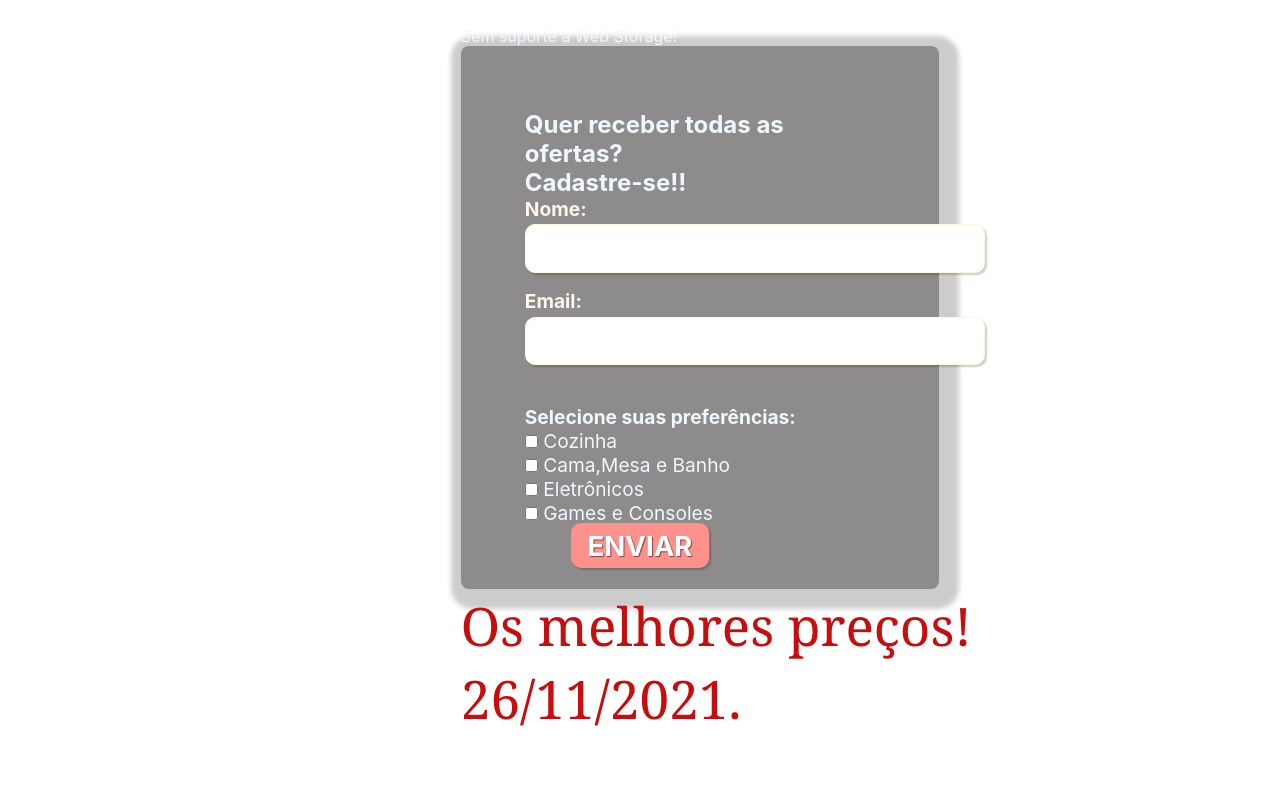
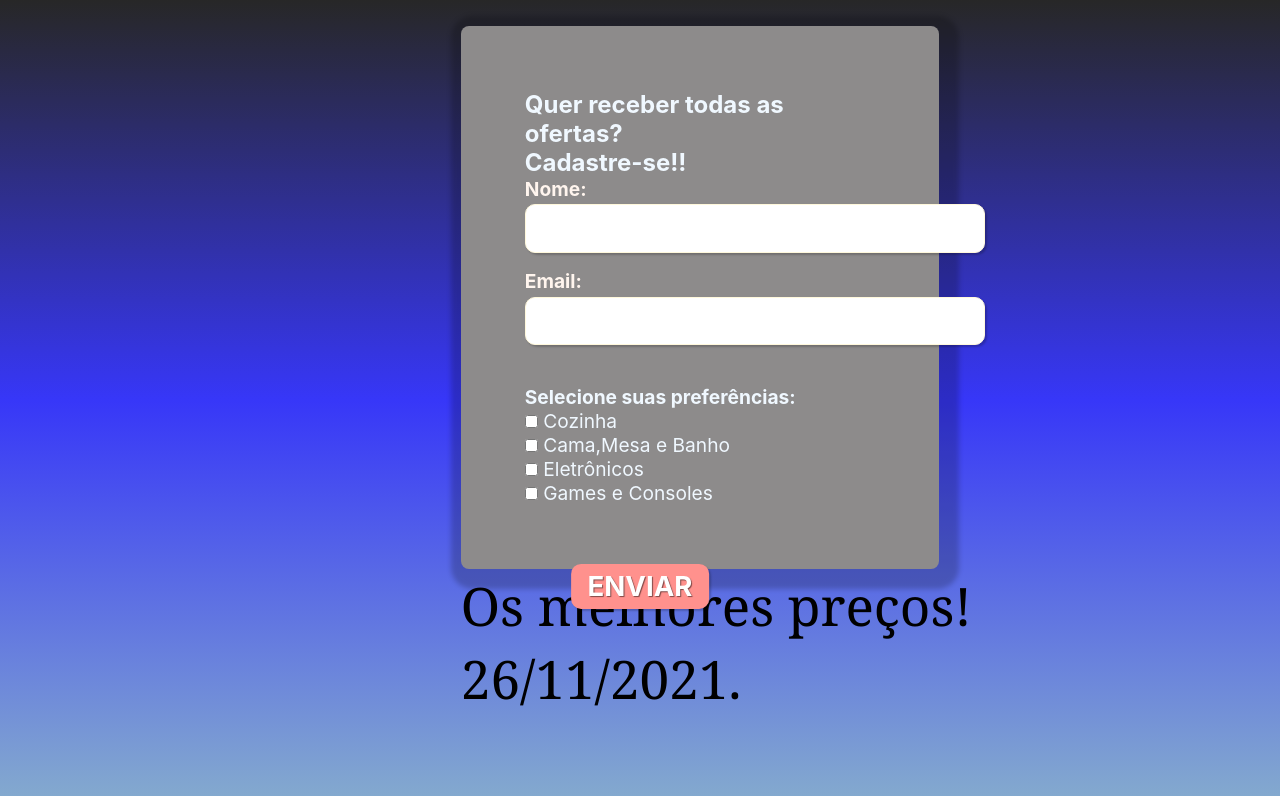
Before and after one commit to diguito14/Desafio1, a plain HTML site: page index.html in a window 1280 px wide. Shown: the top 796 px of the page. Drawn offline with Linux system fonts and the light colour scheme.

Commit message:
terceira

```diff
--- a/index.html
+++ b/index.html
@@ -4,15 +4,19 @@
     <meta charset="UTF-8">
     <meta http-equiv="X-UA-Compatible" content="IE=edge">
     <meta name="viewport" content="width=device-width, initial-scale=1.0,maximum-scale-1.0">
-    <title>Black Friday</title>
+    <title>Black Friday - Uai Store!</title>
     <link href="style.css" type="text/css" rel="stylesheet">
 
+
+
     <script>
+
+
 var nome,email;
 if(typeof(storage) !="undefined"){
 
 }else{
-    document.write("Sem suporte a Web Storage!");
+    document.write("");
 
 }
 function gravar(){
@@ -86,7 +90,11 @@ function gravar(){
 </form>
     <div class="botao">
         <button type="submit" class="botao" onclick="gravar()">
-          <strong>ENVIAR</strong>
+
+            <strong>ENVIAR</strong>
+
+
+
         </button>
         </div>
 </fieldset>
@@ -117,7 +125,7 @@ function gravar(){
 
 
 <div class="rodape">
-    <p> <strong>Lojinha, Uai!</strong>  </p>
+    <p> <strong>Uai Store!</strong>  </p>
 
         <li class="rodape1">
             HOME
@@ -136,4 +144,5 @@ function gravar(){
     </section>
 
 
+
 </html>
--- a/style.css
+++ b/style.css
@@ -16,14 +16,15 @@
     margin-left: 10%;
 }
 
+
 .bg{
-    background-image: url("../DESAFIO1/imagens/bg.jpg");
+
+    background-image: linear-gradient(rgb(39, 39, 39), rgb(55, 55, 248), rgb(132, 170, 206));
     background-repeat: no-repeat;
     background-size: cover;
     background-position: center;
     background-attachment: fixed;
 }
-
 
 
 
@@ -44,11 +45,12 @@ body{
 }
 input, select, textarea, button{
     color:seashell
-    border-radius: 5px;
+    border-radius 5px;
     font-size: 1.8em;
     font-family: apple-system, BlinkMacSystemFont, 'Segoe UI', Roboto, Oxygen, Ubuntu, Cantarell, 'Open Sans', 'Helvetica Neue', sans-serif;
 
 }
+
 .grupo:before, .grupo:after {
     display: table;
 }
@@ -108,8 +110,8 @@ fieldset.grupo .campo{
     padding: 0.2em 0.6em;
     box-shadow:2px 2px 2px rgba(0,0,0,0.2);
     text-shadow: 1px 1px 1px rgba(0,0,0,0.5);
-    position: absolute;
-    top: 68%;
+    position: fixed;
+    top: 73%;
     left: 50%;
     margin-right: -50%;
     transform: translate(-50%, -50%);
@@ -145,8 +147,9 @@ main.container {
 .texto2 {
 font-size: 53px;
 font-family: Georgia, 'Times New Roman', Times, serif;
-color: rgb(199, 13, 13);
+color: rgb(0, 0, 0);
 align-content: center;
+
 }
 
 
```
